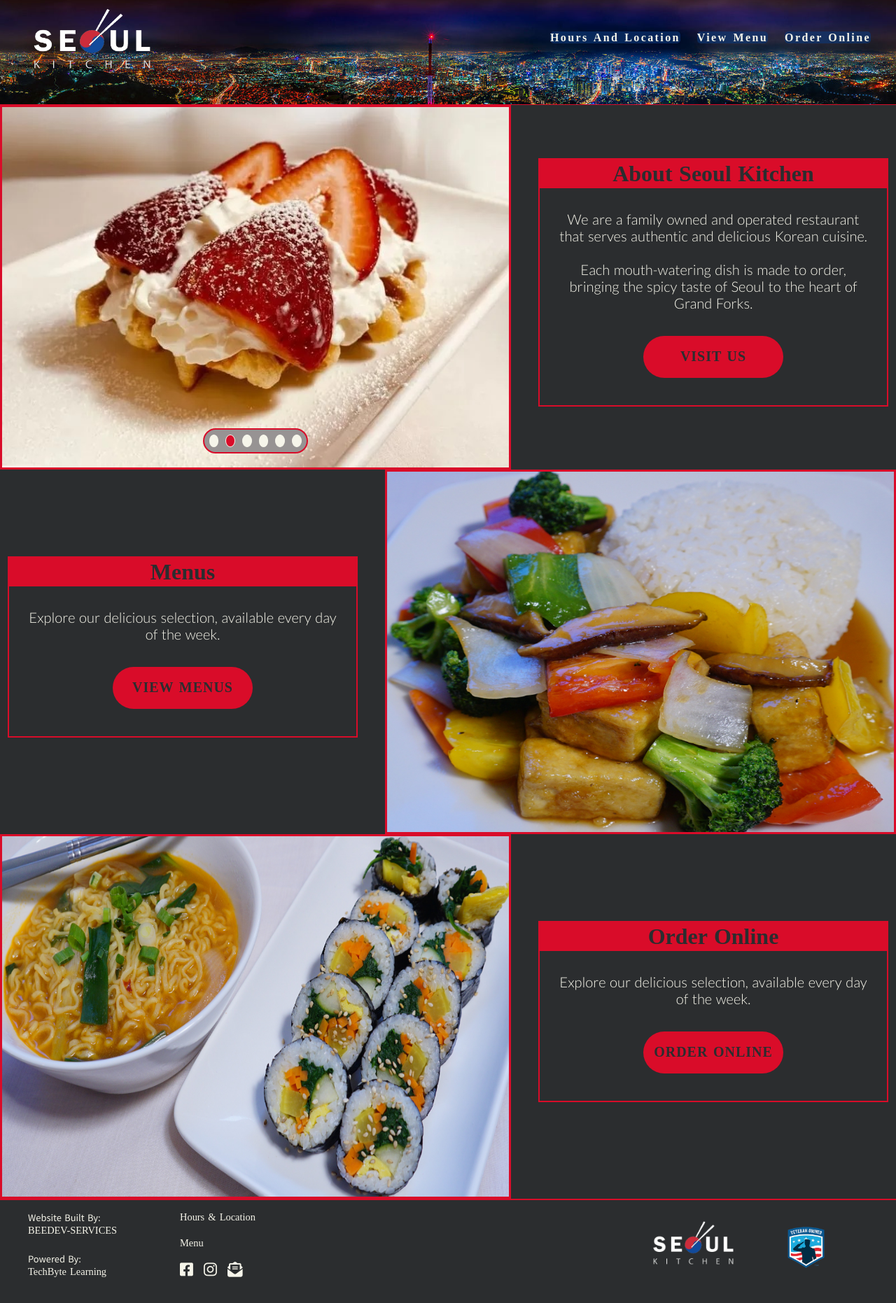
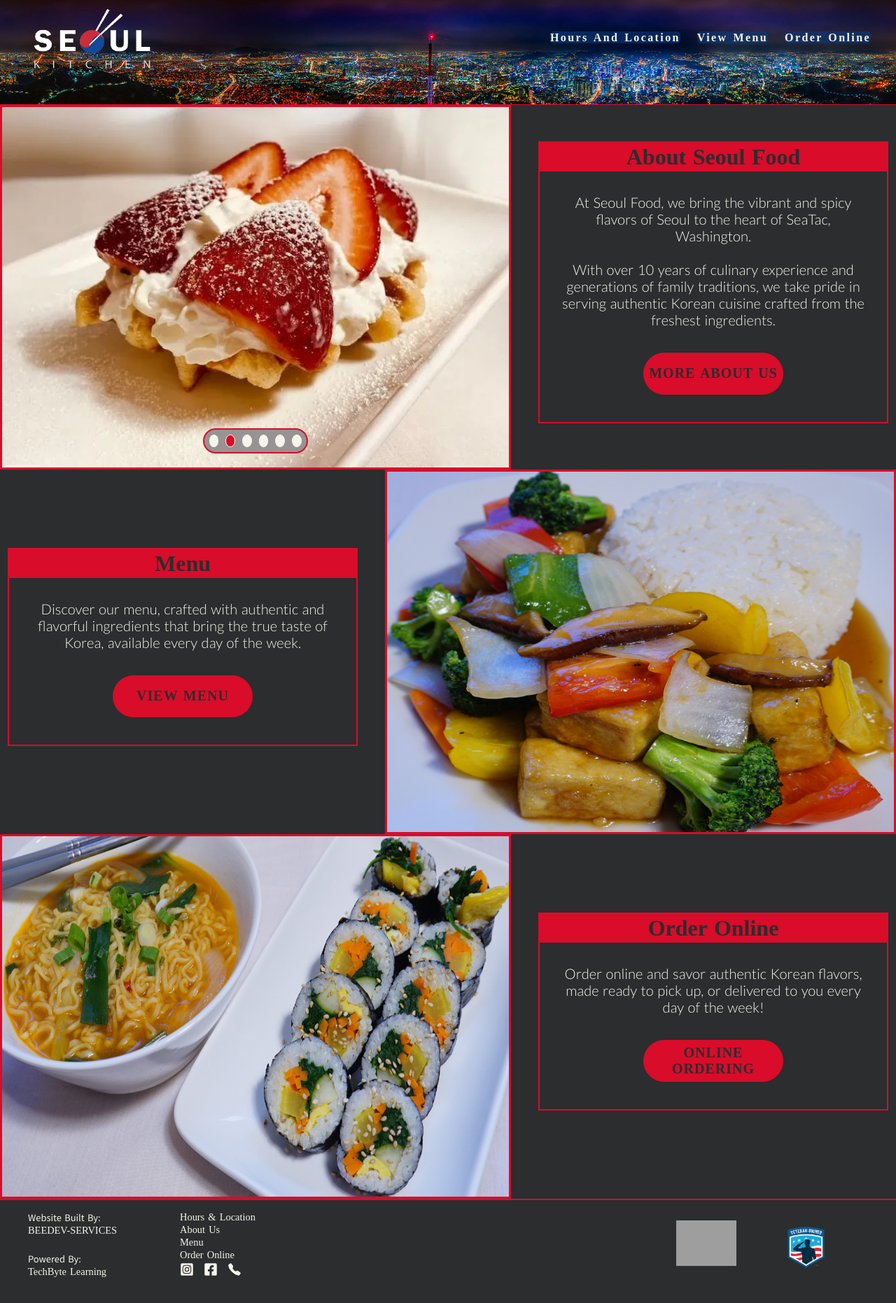
Before and after one commit to cgbridgewater/Seoul_Kitchen, a React (Vite) app: page / in a window 1280 px wide. Shown: the whole page at 70% size. Built offline with nearby package versions, Linux system fonts and the light colour scheme; grey boxes are pictures that could not be loaded; a web font is replaced by a local one.

Commit message:
add onclick event and 'coming soon' for online order

```diff
--- a/src/Components/Button.jsx
+++ b/src/Components/Button.jsx
@@ -1,9 +1,9 @@
 import { Link } from 'react-router-dom';
 
-const Button = ({ to, text }) => {
+const Button = ({ to, text, handleOpenModal }) => {
 
     return (
-        <Link className='button_box' to={ to }>
+        <Link className='button_box' to={ to } onClick={handleOpenModal}>
             <button >
                 { text }
             </button>
--- a/src/Components/Footer/Footer.jsx
+++ b/src/Components/Footer/Footer.jsx
@@ -1,11 +1,15 @@
 import { useEffect } from "react";
 import FooterLink_atag from "./FooterLink_atag";
 import FooterLink from "./FooterLink";
-import SK_LOGO from "../../assets/Images/SK_Logo_No_BG_White.png"
+import SK_LOGO from "../../assets/Images/SoulFoodLogoWhite.png"
 import Vet_Owned from "../../assets/Images/vet_owned.png"
 import { Link } from "react-router-dom";
+import { IoCall } from "react-icons/io5";
+import { FaFacebookSquare, FaInstagramSquare } from "react-icons/fa";
 
-const Footer = () => {
+
+
+const Footer = ({handleOpenModal}) => {
 
     useEffect(() => {
         // section 1 - Add remove footer_border class on scroll based on window position
@@ -53,27 +57,22 @@ const Footer = () => {
                 </div>
                 <div className="footer_link_column">
                     <FooterLink href="/location" text="Hours & Location"/>
+                    <FooterLink href="/aboutus" text="About Us" />
                     <FooterLink href="/menu" text="Menu"/>
-                    {/* <FooterLink href="/#" text="Order Online" /> */}
+                    <FooterLink href="#" text="Order Online" handleOpenModal={handleOpenModal}/>
                     {/* Footer Socials */}
                     <div className="footer_socials">
                         {/* Facebook */}
-                        <a href="https://www.facebook.com/people/Seoul-Kitchen-Grand-Forks/61558224505864" target="_blank" aria-label="Facebook link">
-                            <i className="fa-brands fa-facebook-square"></i>
-                        </a>
-                        {/* Twitter */}
-                        {/* <a href="#add_a_link" target="_blank">
-                            <svg width="30" height="30" viewBox="0 0 24 24" version="1.1" xmlns="http://www.w3.org/2000/svg" aria-hidden="true" focusable="false">
-                            <path d="M13.982 10.622 20.54 3h-1.554l-5.693 6.618L8.745 3H3.5l6.876 10.007L3.5 21h1.554l6.012-6.989L15.868 21h5.245l-7.131-10.378Zm-2.128 2.474-.697-.997-5.543-7.93H8l4.474 6.4.697.996 5.815 8.318h-2.387l-4.745-6.787Z"></path>
-                            </svg>
-                        </a> */}
+                        <Link to="#coming-soon">
+                            <FaInstagramSquare />
+                        </Link>
                         {/* Instagram */}
-                        <a href="https://www.instagram.com/seoulkitchengf/" target="_blank" aria-label="Instagram link">
-                            <i className="fa-brands fa-instagram"></i>
-                        </a>
-                        {/* Mail */}
-                        <Link to="/location" aria-label="Email link">
-                            <i className="fas fa-envelope-open-text"></i>
+                        <Link to="#coming-soon">
+                            <FaFacebookSquare />
+                        </Link>
+                        {/* Call Us */}
+                        <Link to="#coming-soon">
+                            <IoCall />
                         </Link>
                     </div>
                 </div>
--- a/src/Components/Footer/FooterLink.jsx
+++ b/src/Components/Footer/FooterLink.jsx
@@ -1,9 +1,9 @@
 import { Link } from "react-router-dom"
 
-const FooterLink = ({ href, text}) => {
+const FooterLink = ({ href, text, handleOpenModal}) => {
 
     return (
-        <Link to={ href }><span className="footer_link">{ text }</span></Link>
+        <Link to={ href } onClick={handleOpenModal}><span className="footer_link">{ text }</span></Link>
     );
 };
 
--- a/src/Components/Navbar/NavHeader.jsx
+++ b/src/Components/Navbar/NavHeader.jsx
@@ -1,9 +1,9 @@
 import { useEffect, useRef } from "react";
 import { Link } from "react-router-dom";
-import SK_LOGO from "../../assets/Images/SK_Logo_No_BG_White.png"
+import SK_LOGO from "../../assets/Images/SoulFoodLogoWhite.png"
 import NavLink from "./NavLink"
 
-const NavHeader = () => {
+const NavHeader = ({handleOpenModal}) => {
 
     const navHeaderRef = useRef(null);
 
@@ -13,7 +13,7 @@ const NavHeader = () => {
         const handleScroll = () => {
             // activates the header to replace the NavHero header
             const nav_header = document.querySelector('.nav_header');
-            if (window.scrollY > 16) {
+            if (window.scrollY > 1) {
                 nav_header.classList.add('sticky');
             } else {
                 nav_header.classList.remove('sticky');
@@ -111,8 +111,9 @@ const NavHeader = () => {
                         <ul>
                             {/* <li><NavLink href={"/"} text={ "Home "} /></li> */}
                             <li><NavLink href={"/location"} text={ "Hours And Location"}/></li>
+                            <li><NavLink href={"/aboutus"} text={ "About Us"}/></li>
                             <li><NavLink href={"/menu"} text={ "View Menu"}/></li>
-                            <li><NavLink href={"#disabled"} text={ "Order Online"}/></li>
+                            <li><NavLink href={"#"} text={ "Order Online"} handleOpenModal={handleOpenModal} /></li>
                         </ul>
                     </nav>
                     {/* END Nav Links */}
--- a/src/Views/Index.jsx
+++ b/src/Views/Index.jsx
@@ -1,12 +1,10 @@
 import { useEffect } from "react";
 import Button from "../Components/Button";
 import Slideshow from "../Components/Slideshow";
-import Galbi from "../assets/Images/Galbi2.png"
-import Kimbap from "../assets/Images/Kimbap.jpg"
 import RamSet from "../assets/Images/Ram_Set.jpg"
 import Tofu from "../assets/Images/Tofu.jpg"
 
-const Index = () => {
+const Index = ({ handleOpenModal }) => {
 
     useEffect(() => {
         window.scrollTo(0,0)
@@ -45,9 +43,13 @@ const Index = () => {
                     </div>
                     <div className="split_box_text hidden bottom">
                         <div className="menu_link">
-                            <h2>About Seoul Kitchen</h2>
-                            <p>We are a family owned and operated restaurant that serves authentic and delicious Korean cuisine. <br /><br /> Each mouth-watering dish is made to order, bringing the spicy taste of Seoul to the heart of Grand Forks.</p>
-                            <Button to= { "/location" } text={ "Visit Us" } />
+                            <h2>About Seoul Food</h2>
+                            <p>
+                                At Seoul Food, we bring the vibrant and spicy flavors of Seoul to the heart of SeaTac, Washington.
+                                <br /><br />
+                                With over 10 years of culinary experience and generations of family traditions, we take pride in serving authentic Korean cuisine crafted from the freshest ingredients.
+                            </p>
+                            <Button to= { "/aboutus" } text={ "More About Us" } />
                         </div>
                     </div>
                 </div>
@@ -55,9 +57,9 @@ const Index = () => {
                 <div className="split_box ">
                     <div className="split_box_text hidden left">
                         <div className="menu_link">
-                            <h2>Menus</h2>
-                            <p>Explore our delicious selection, available every day of the week.</p>
-                            <Button to= { "/menu" } text={ "View Menus" } />
+                            <h2>Menu</h2>
+                            <p>Discover our menu, crafted with authentic and flavorful ingredients that bring the true taste of Korea, available every day of the week.</p>
+                            <Button to= { "/menu" } text={ "View Menu" } />
                         </div>
                     </div>
                     <div className="split_box_img hidden right">
@@ -72,8 +74,8 @@ const Index = () => {
                     <div className="split_box_text hidden right">
                         <div className="menu_link">
                             <h2>Order Online</h2>
-                            <p>Explore our delicious selection, available every day of the week.</p>
-                            <Button to= { "#" } text={ "Order Online" } />
+                            <p>Order online and savor authentic Korean flavors, made ready to pick up, or delivered to you every day of the week!</p>
+                            <Button to= { "#" } text={ "Online Ordering" } handleOpenModal={handleOpenModal} />
                         </div>
                     </div>
                 </div>
```
Also changed, not shown: src/Components/Modals/ComingSoon.jsx (added, +30 -0 lines).
